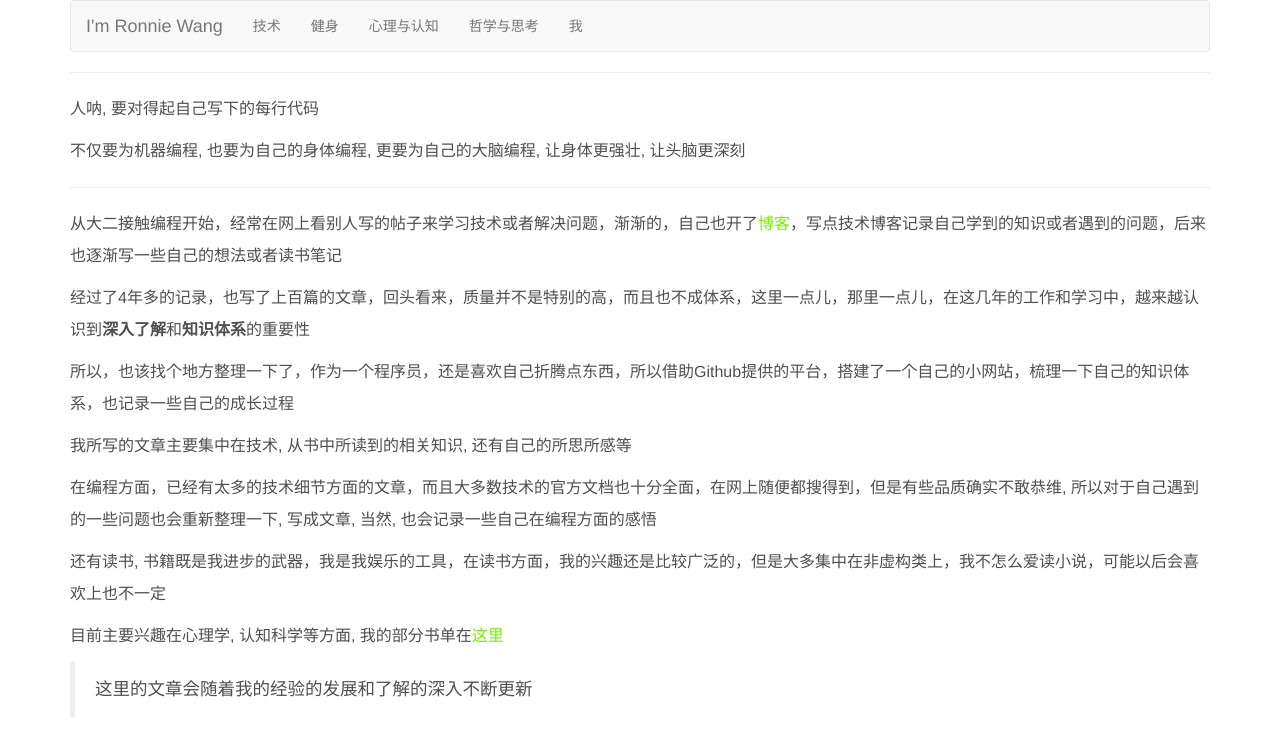
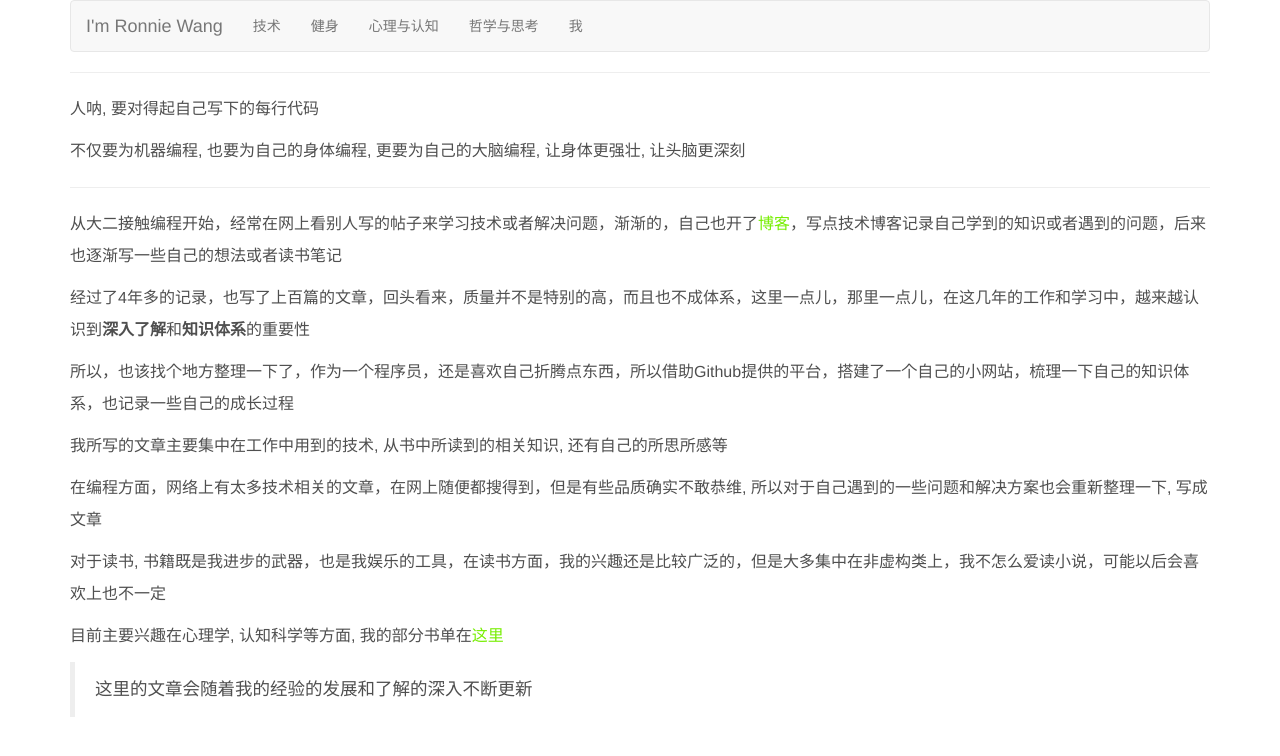
Before and after one commit to ronniewang/ronniewang.github.io, a Jekyll site: the page built from index.md, in a window 1280 px wide. Shown: the top 756 px of the page. Built offline with Jekyll 4.4.1, drawn with Linux system fonts in a browser that asks for light colours.

Commit message:
update files

```diff
--- a/index.md
+++ b/index.md
@@ -7,16 +7,6 @@ title: I'm Ronnie Wang
     $(function () {
         $("#date").remove();
         $("#post_title").remove();
-//        $.getJSON("../post.json", function (data) {
-//            $.each(data, function (n, value) {
-//                var div = "<a href='" + value.url + "' class='title'><img class='img' src='http://ronnie.wang/images/" + (n % 15 + 1) + ".png'/> " + value.title + "</a>"
-//                        + "<br/>"
-//                        + "<span class='glyphicon glyphicon-calendar'></span>" + value.date + " by Ronnie Wang"
-//                        + "<p class='desc'> " + value.description + "</p>"
-//                        + "<hr/>";
-//                $("#content").append("<div>" + div + "</div>");
-//            });
-//        });≤
     });
 </script>
 
@@ -32,11 +22,11 @@ title: I'm Ronnie Wang
 
 所以，也该找个地方整理一下了，作为一个程序员，还是喜欢自己折腾点东西，所以借助Github提供的平台，搭建了一个自己的小网站，梳理一下自己的知识体系，也记录一些自己的成长过程
 
-我所写的文章主要集中在技术, 从书中所读到的相关知识, 还有自己的所思所感等
+我所写的文章主要集中在工作中用到的技术, 从书中所读到的相关知识, 还有自己的所思所感等
 
-在编程方面，已经有太多的技术细节方面的文章，而且大多数技术的官方文档也十分全面，在网上随便都搜得到，但是有些品质确实不敢恭维, 所以对于自己遇到的一些问题也会重新整理一下, 写成文章, 当然, 也会记录一些自己在编程方面的感悟
+在编程方面，网络上有太多技术相关的文章，在网上随便都搜得到，但是有些品质确实不敢恭维, 所以对于自己遇到的一些问题和解决方案也会重新整理一下, 写成文章
 
-还有读书, 书籍既是我进步的武器，我是我娱乐的工具，在读书方面，我的兴趣还是比较广泛的，但是大多集中在非虚构类上，我不怎么爱读小说，可能以后会喜欢上也不一定
+对于读书, 书籍既是我进步的武器，也是我娱乐的工具，在读书方面，我的兴趣还是比较广泛的，但是大多集中在非虚构类上，我不怎么爱读小说，可能以后会喜欢上也不一定
 
 目前主要兴趣在心理学, 认知科学等方面, 我的部分书单在[这里](http://ronnie.wang/sole/my-book-list.html)
 
```
